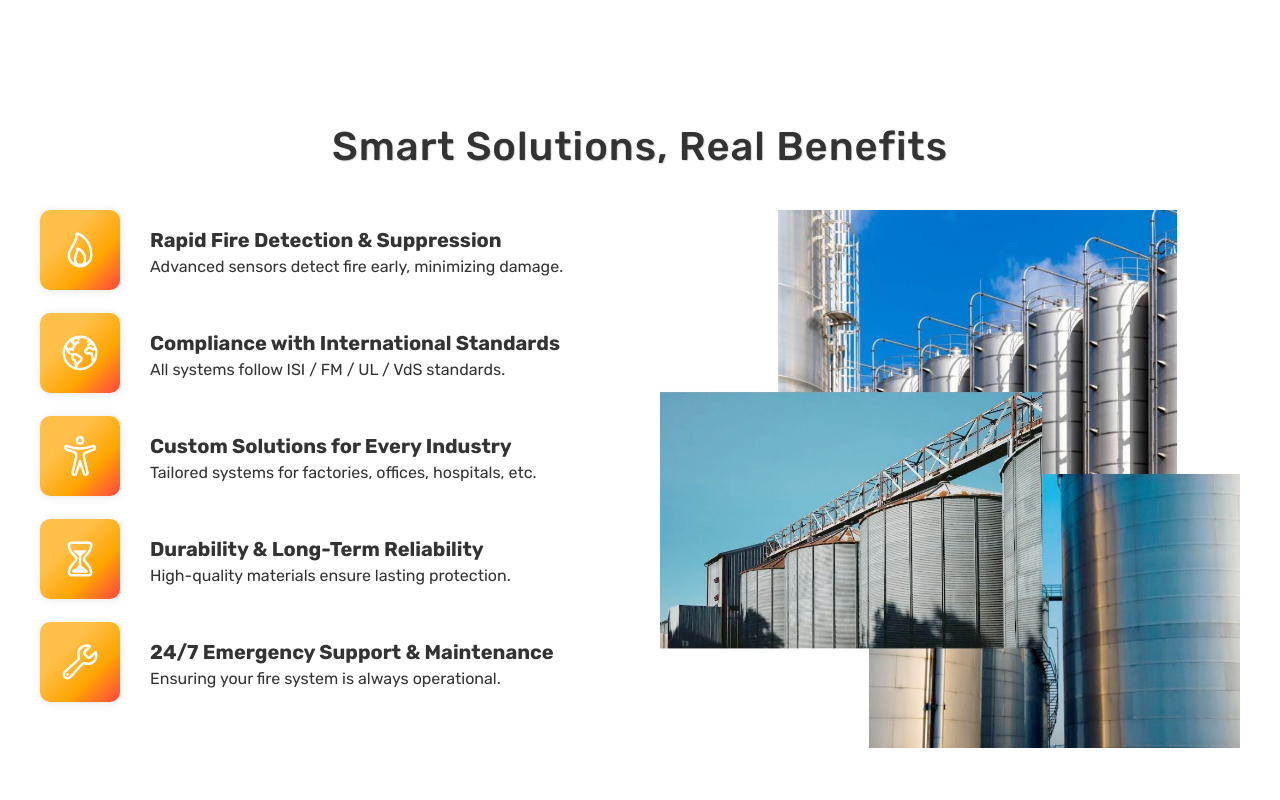
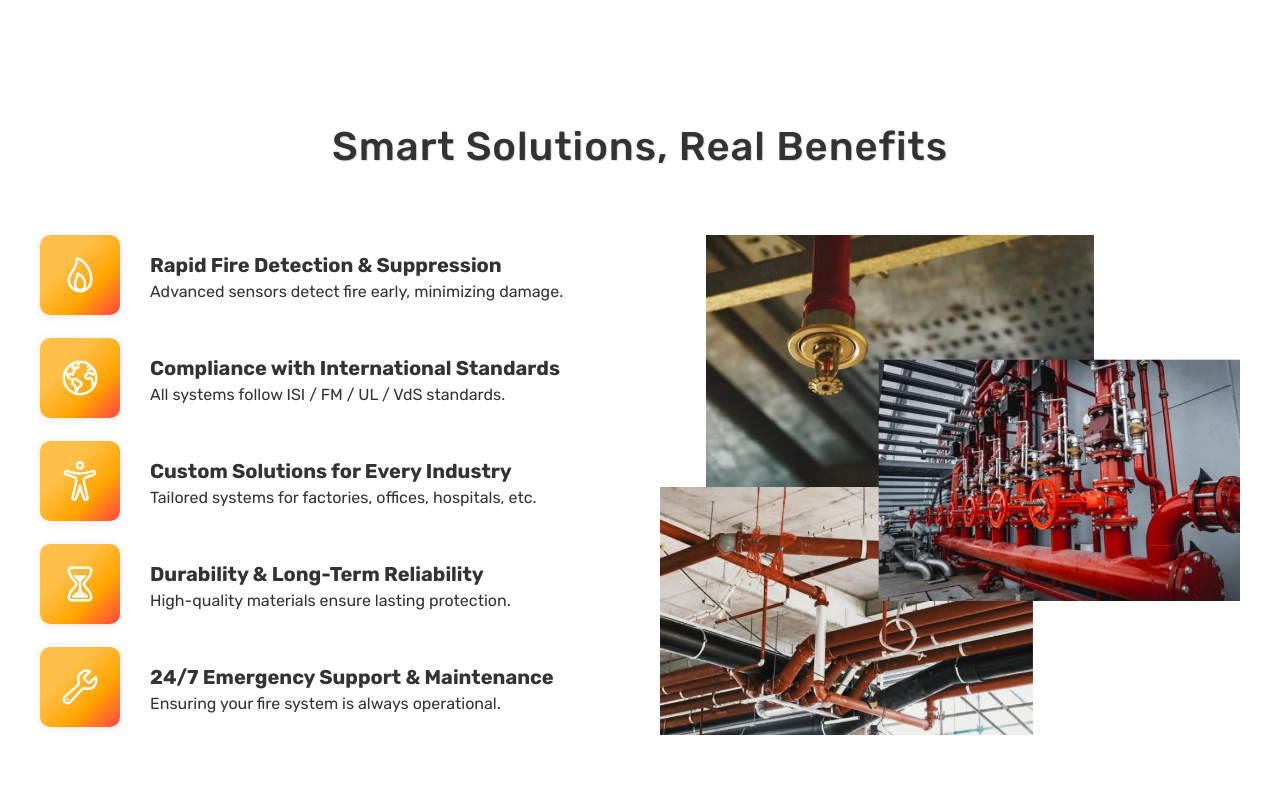
Before and after one commit to Kaustubh2000-maker/sp-engineering-frontend, a React (Vite) app: page /products/fireFightingSystems in a window 1280 px wide. Shown: the part 740-1540 px from the top of the page. Built offline with nearby package versions, Linux system fonts and the light colour scheme.

Commit message:
final changes done

```diff
--- a/src/components/sections/Products.jsx
+++ b/src/components/sections/Products.jsx
@@ -4,7 +4,6 @@ import { motion, AnimatePresence } from "framer-motion";
 
 import { nrmlScaleUp } from "../../animations/appAnimation";
 // import { image } from "framer-motion/dist/types/client";
-import fireMul from "./../../assets/other/tank/tank-multi.jpg";
 
 import CtaForm from "./cta";
 
@@ -33,7 +32,16 @@ function Products(props) {
     return <>no such product found </>;
   }
 
-  let { title, description, text, products, advantages, image, icon } = product;
+  let {
+    title,
+    description,
+    text,
+    products,
+    advantages,
+    image,
+    icon,
+    multiImg,
+  } = product;
   const [selectedProduct, setSelectedProduct] = useState(products[0]);
 
   useEffect(() => {
@@ -138,7 +146,7 @@ function Products(props) {
               </ul>
             </div>
             <div className="product-adv-img-box">
-              <img src={fireMul} alt="" />
+              <img src={multiImg} alt="" />
             </div>
           </div>
           <div className="product-items-sec">
--- a/src/constants/productsData.js
+++ b/src/constants/productsData.js
@@ -113,7 +113,7 @@ export let productsdata = [
       "wallet-outline",
       "chevron-collapse-outline",
     ],
-    multiImg: tankMulti,
+    multiImg: hvacMulti,
   },
   {
     title: "Storage Tanks",
@@ -150,6 +150,6 @@ export let productsdata = [
       "happy-outline",
       "wallet-outline",
     ],
-    multiImg: hvacMulti,
+    multiImg: tankMulti,
   },
 ];
--- a/src/scss/_products.scss
+++ b/src/scss/_products.scss
@@ -127,6 +127,7 @@
   display: grid;
   grid-template-columns: repeat(2, 1fr);
   gap: 4rem;
+  align-items: center;
   // background-color: beige;
   margin-bottom: 12.8rem;
 }
@@ -149,6 +150,8 @@
 .product-adv-text-box {
   // background-color: red;
   height: 55rem;
+  display: flex;
+  align-items: center;
 }
 .product-adv-list {
   list-style: none;
```
Also changed, not shown: src/assets/other/hvac/hvac-multi.jpg (renamed from src/assets/other/hvac/Web_Photo_Editor.jpg).
